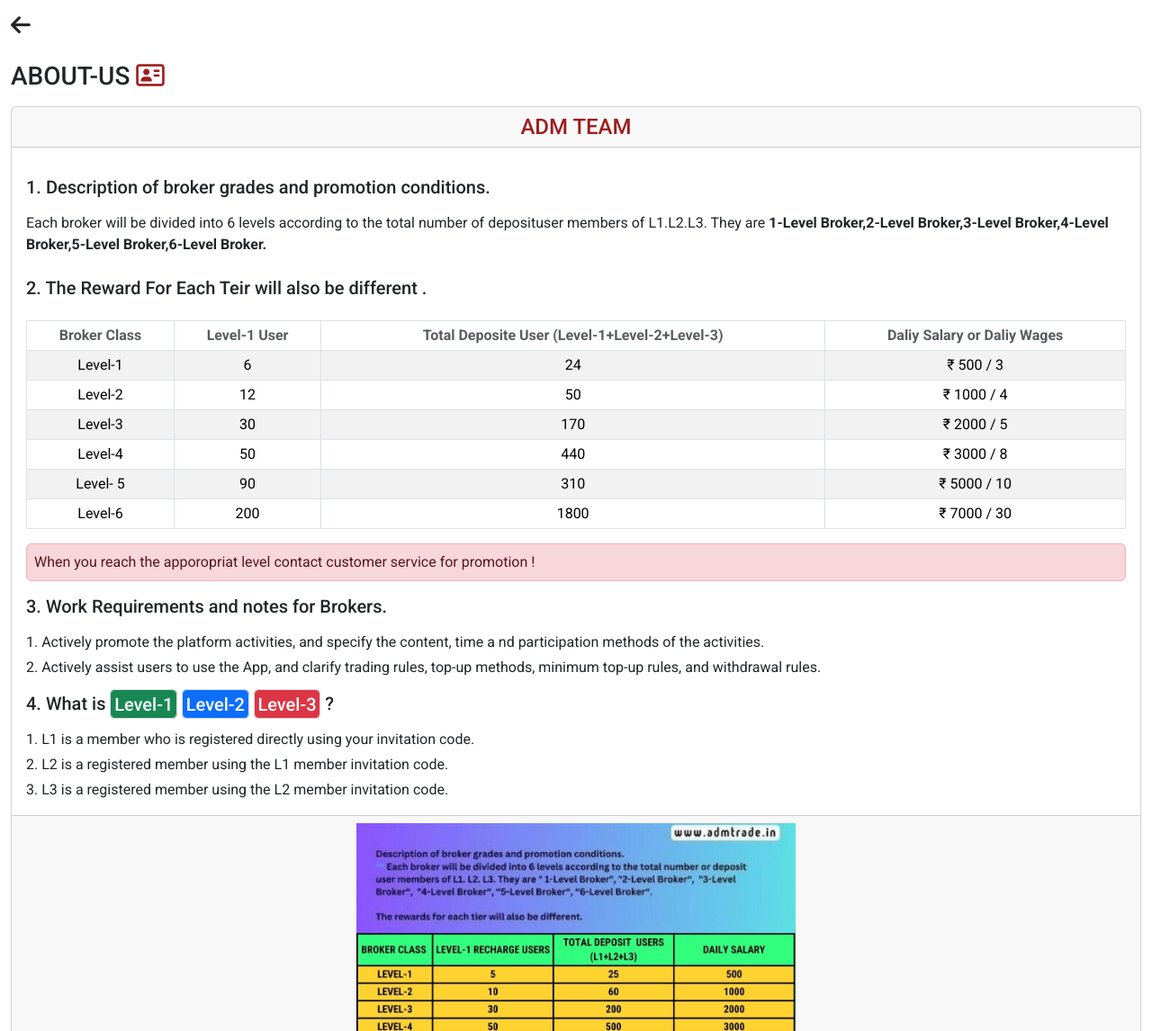
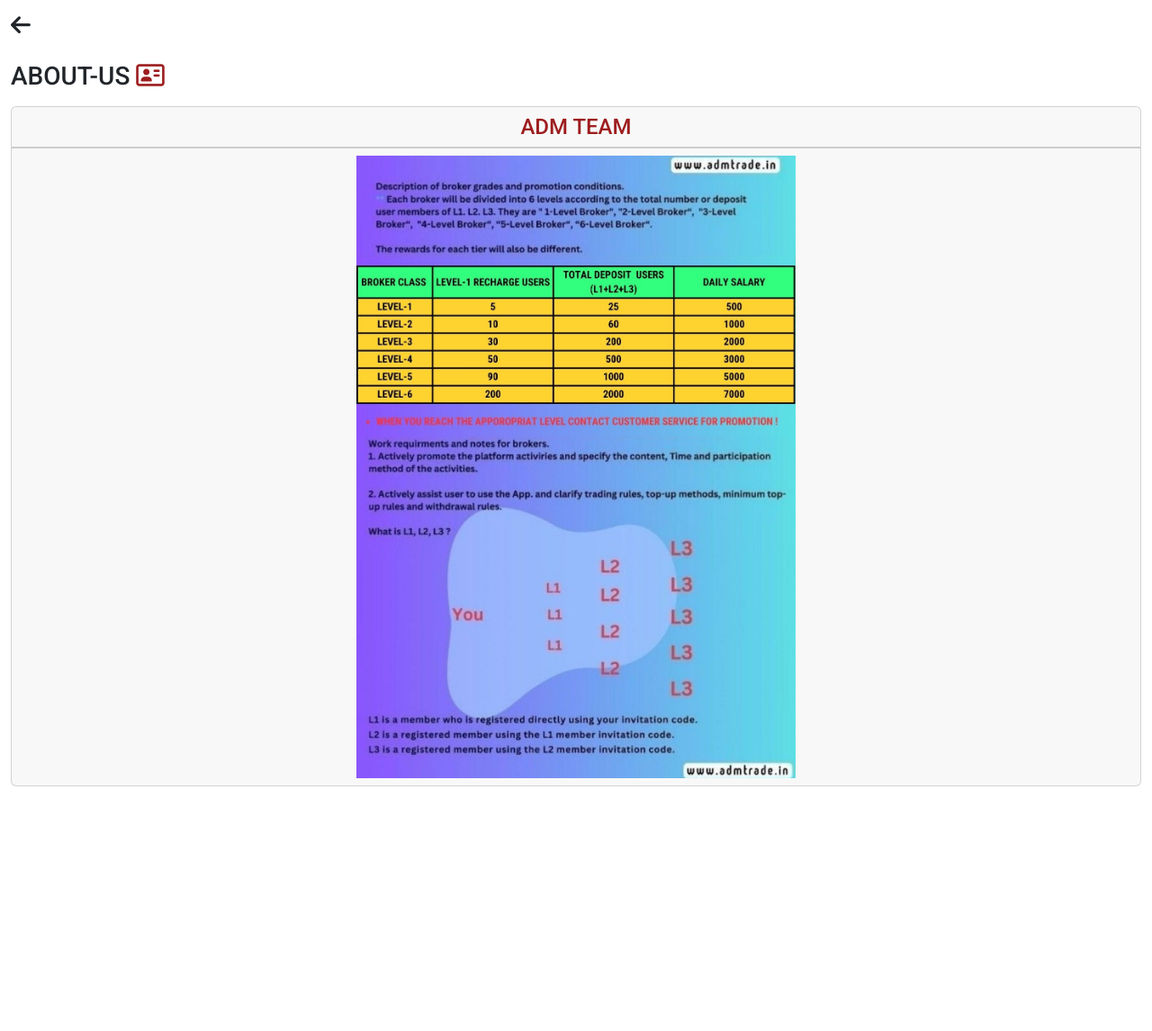
Before and after one commit to rkshahwal/pds-trading, a Django app: page /about-us/ in a window 1280 px wide. Shown: the top 1146 px of the page at 90% size. After the commit the page ends 874 px from the top, so only its background shows below. Run offline with Django 5.2, Linux system fonts and the light colour scheme.

Commit message:
about page

```diff
--- a/templates/frontend/about-us.html
+++ b/templates/frontend/about-us.html
@@ -71,7 +71,8 @@
                     <div class="card-header h4 fw-medium  text-center" style="color: #9d1d1e;">
                    ADM TEAM
                     </div>
-                    <div class="card-body mt-3">
+
+                    {% comment %} <div class="card-body mt-3">
                       <h5 class="card-title Ab-card-title">1. Description of broker grades and promotion conditions.</h5>
                       <p class="card-text Ab-card-text  mt-3">Each broker will be divided into 6 levels according to the total number of deposituser members of L1.L2.L3. They are
                       <strong> 1-Level Broker,2-Level Broker,3-Level Broker,4-Level Broker,5-Level Broker,6-Level Broker.</strong></p>
@@ -145,10 +146,11 @@
 
 
 
-                    </div>
+                    </div> {% endcomment %}
+
                     <div class="card-footer text-body-secondary  ">
 
-                    <img src="{% static "frontend/img/about-us.jpg" %}" alt="ADM-LEVELS"class="mx-auto d-block  banner-img">
+                      <img src="{% static "frontend/img/about-us.jpg" %}" alt="ADM-LEVELS"class="mx-auto d-block  banner-img">
                     </div>
                   </div>
             </div>
```
